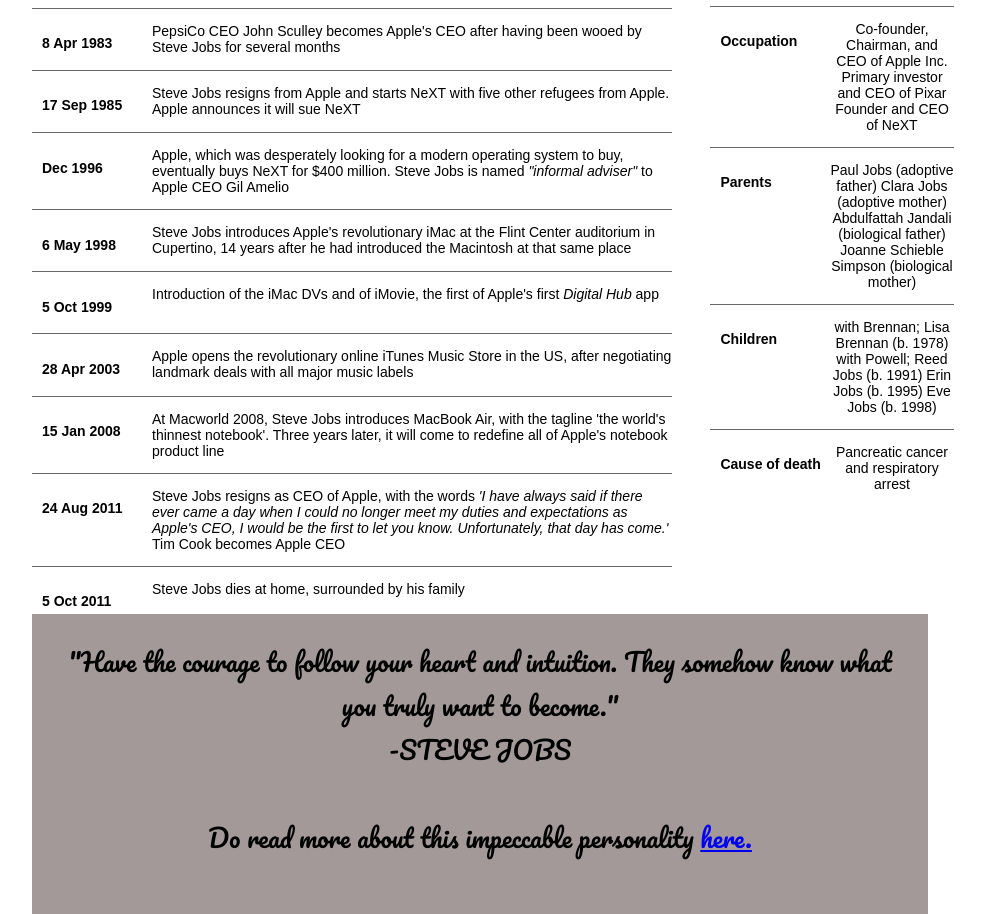
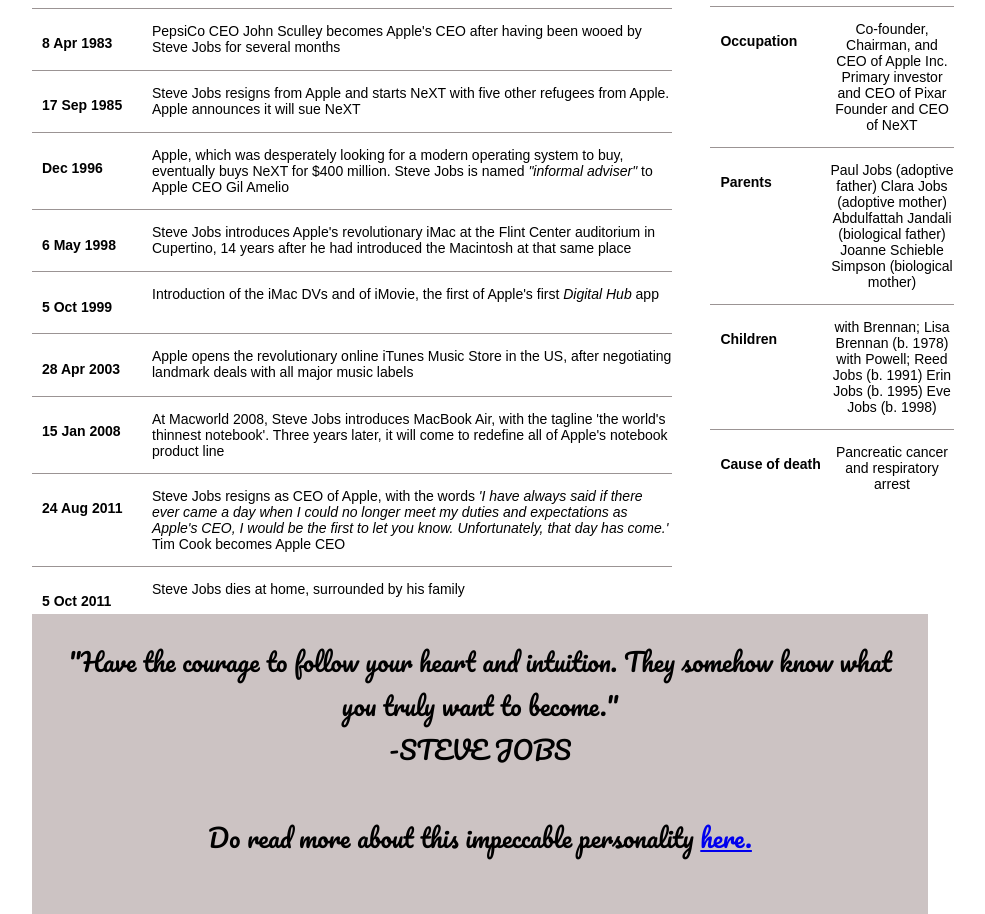
Before and after one commit to LilitYepremyan/HTML-CSS, a plain HTML site: page SteveJobs/index.html in a window 1280 px wide. Shown: the part 640-1554 px from the top of the page, without its empty margins (160-1145 px from the left). Drawn offline with Linux system fonts and the light colour scheme.

Commit message:
style: Change footer color

```diff
--- a/SteveJobs/style.css
+++ b/SteveJobs/style.css
@@ -38,7 +38,7 @@ hr {
   height: 1px;
   border: none;
   width: 100%;
-  background-color: rgb(104, 101, 101);
+  background-color: rgb(155, 148, 148);
 }
 .mainInfo {
   margin-left: 120px;
@@ -65,7 +65,7 @@ hr {
   top: 85%;
   width: 70%;
   height: 300px;
-  background-color: rgb(163, 153, 153);
+  background-color: rgb(204, 195, 195);
 }
 .footerInfo {
   font-family: 'Pacifico', cursive;
```
